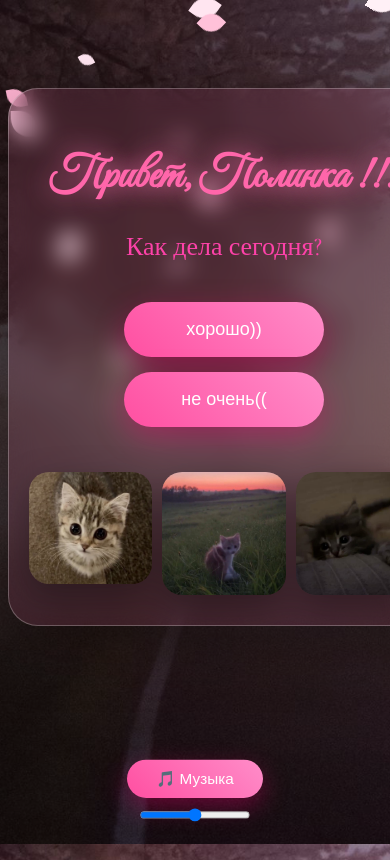
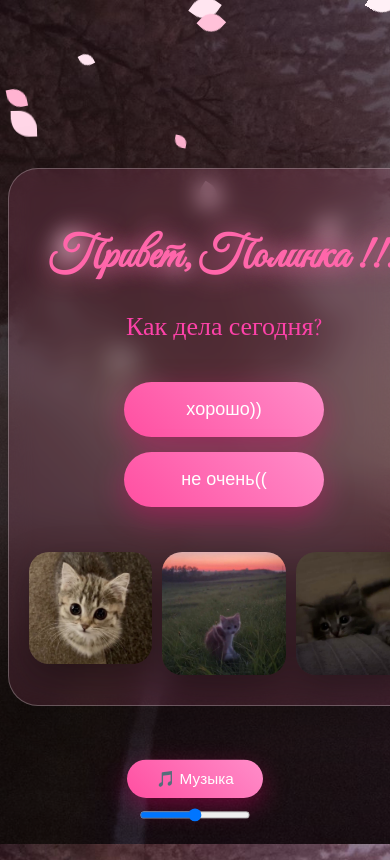
Before and after one commit to korolnax9/syte-, a plain HTML site: page index.html in a window 390 px wide. Shown: the top 860 px of the page. Drawn offline with nearby package versions, Linux system fonts and the light colour scheme.

Commit message:
ссдделал

```diff
--- a/style.css
+++ b/style.css
@@ -668,3 +668,12 @@ width:160px;
     }
 
 }
+@media(max-width:600px){
+
+    .container{
+
+        transform:translateY(80px);
+
+    }
+
+}
```
